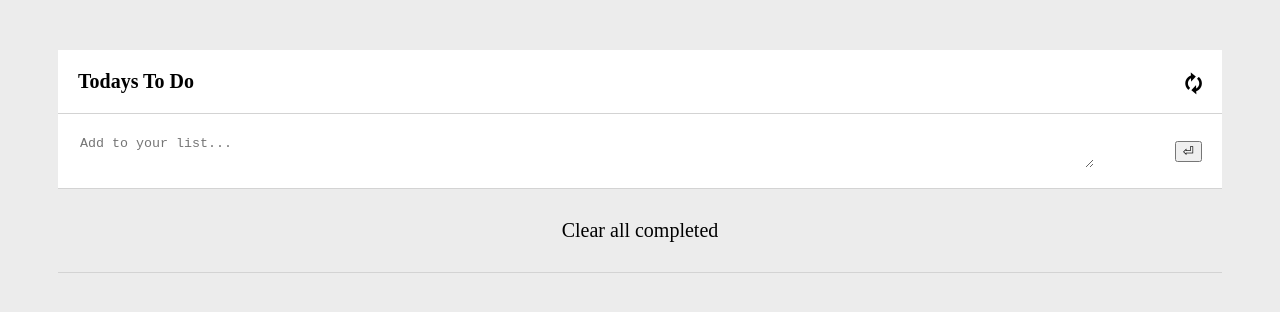
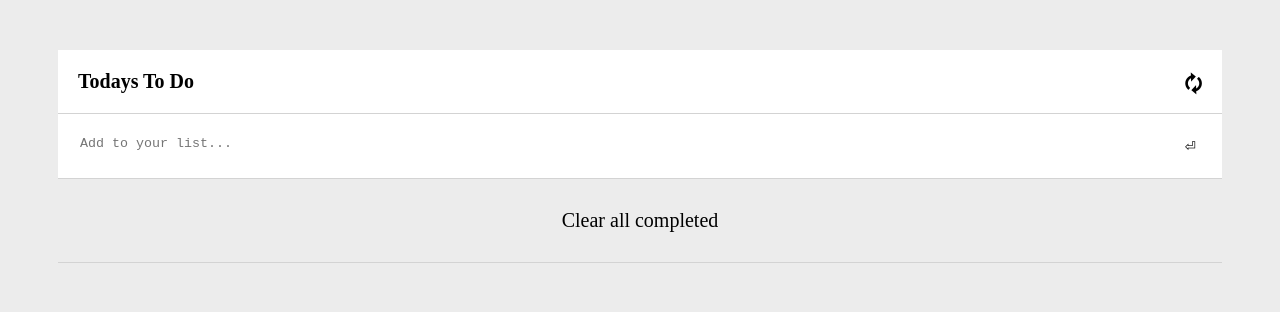
Before and after one commit to Cerdtruir/To-Do-List, a website built with webpack: page src/index.html in a window 1280 px wide. Built offline with nearby package versions, Linux system fonts and the light colour scheme.

Commit message:
fix styling of add to list li

```diff
--- a/src/style.css
+++ b/src/style.css
@@ -25,6 +25,11 @@ body {
   float: right;
 }
 
+.list-button {
+  border: none;
+  background: none;
+}
+
 .list-move:hover {
   cursor: move;
 }
@@ -43,8 +48,10 @@ body {
 
 .list-text {
   width: 90%;
+  height: 20px;
   border: none;
   justify-self: center;
+  resize: none;
 }
 
 .checkbox {
```
